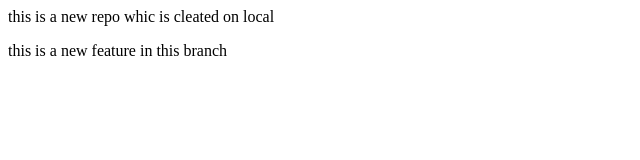
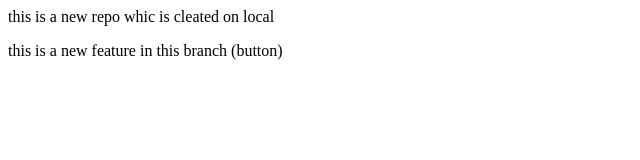
Before and after one commit to Spaul-1/localrepo-new, a plain HTML site: page index.html in a window 1280 px wide. Shown: the full height of the page, 0-640 px from the left. Drawn offline with Linux system fonts and the light colour scheme.

Commit message:
add button

```diff
--- a/index.html
+++ b/index.html
@@ -1,2 +1,2 @@
 <p>this is a new repo whic is cleated on local</p>
-<p>this is a new feature in this branch</p>
+<p>this is a new feature in this branch (button)</p>
```
